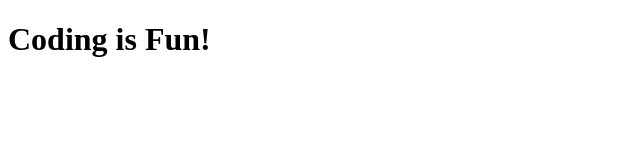
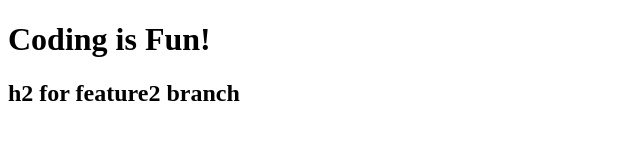
Before and after one commit to Abdulwakil1/myeclipse-repo-java, a plain HTML site: page newfile.html in a window 1280 px wide. Shown: the whole page, without its empty margins (0-640 px from the left). Drawn offline with Linux system fonts and the light colour scheme.

Commit message:
Add h2 for feature2 branch

```diff
--- a/newfile.html
+++ b/newfile.html
@@ -6,6 +6,7 @@
     <meta name="viewport" content="width=device-width, initial-scale=1.0">
     <title>Document changes on mynew-branch. Add additional feature for feature1 branch</title>
     <h1>Coding is Fun!</h1>
+    <h2>h2 for feature2 branch</h2>
 </head>
 <body>
 
```
